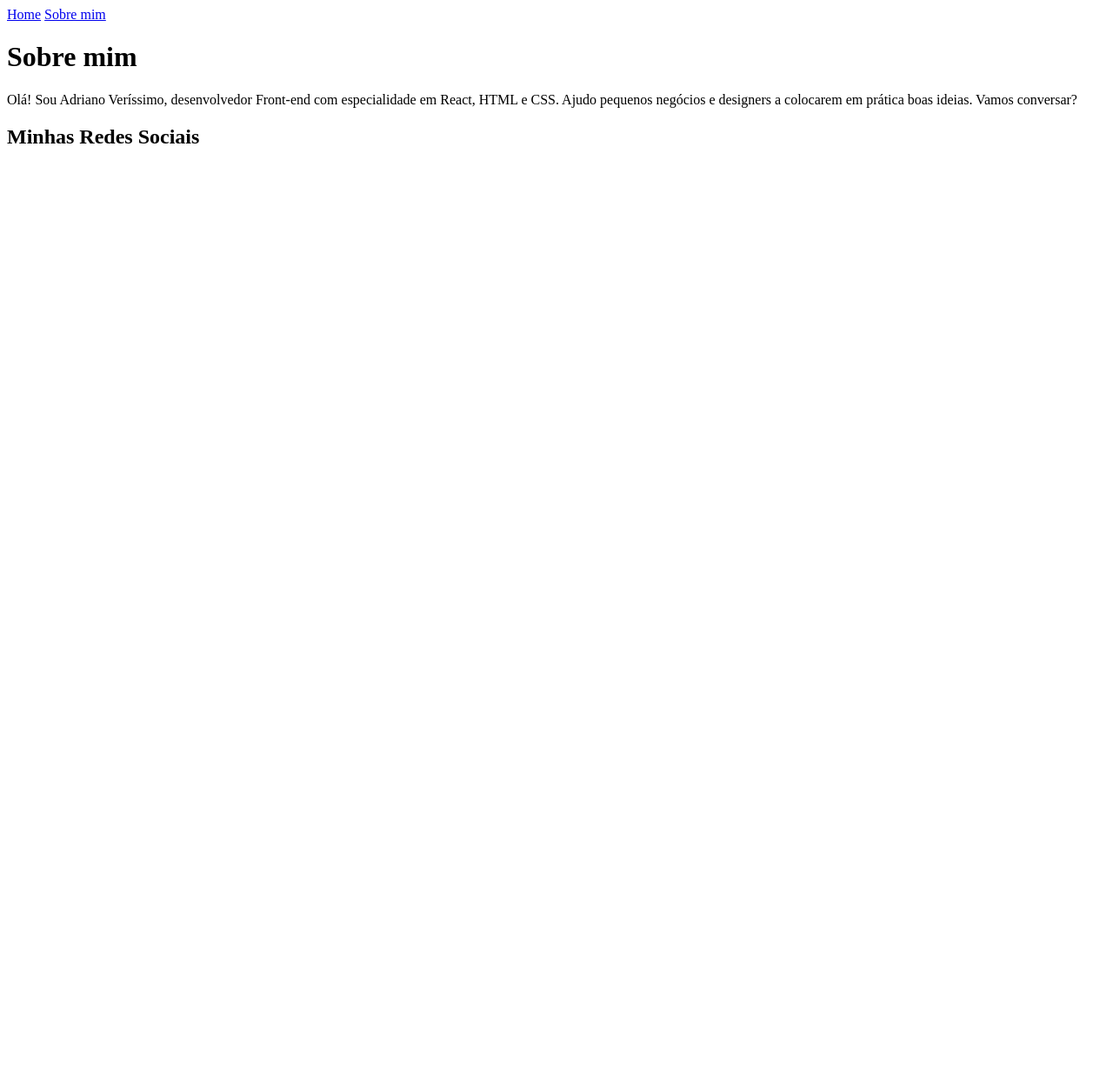
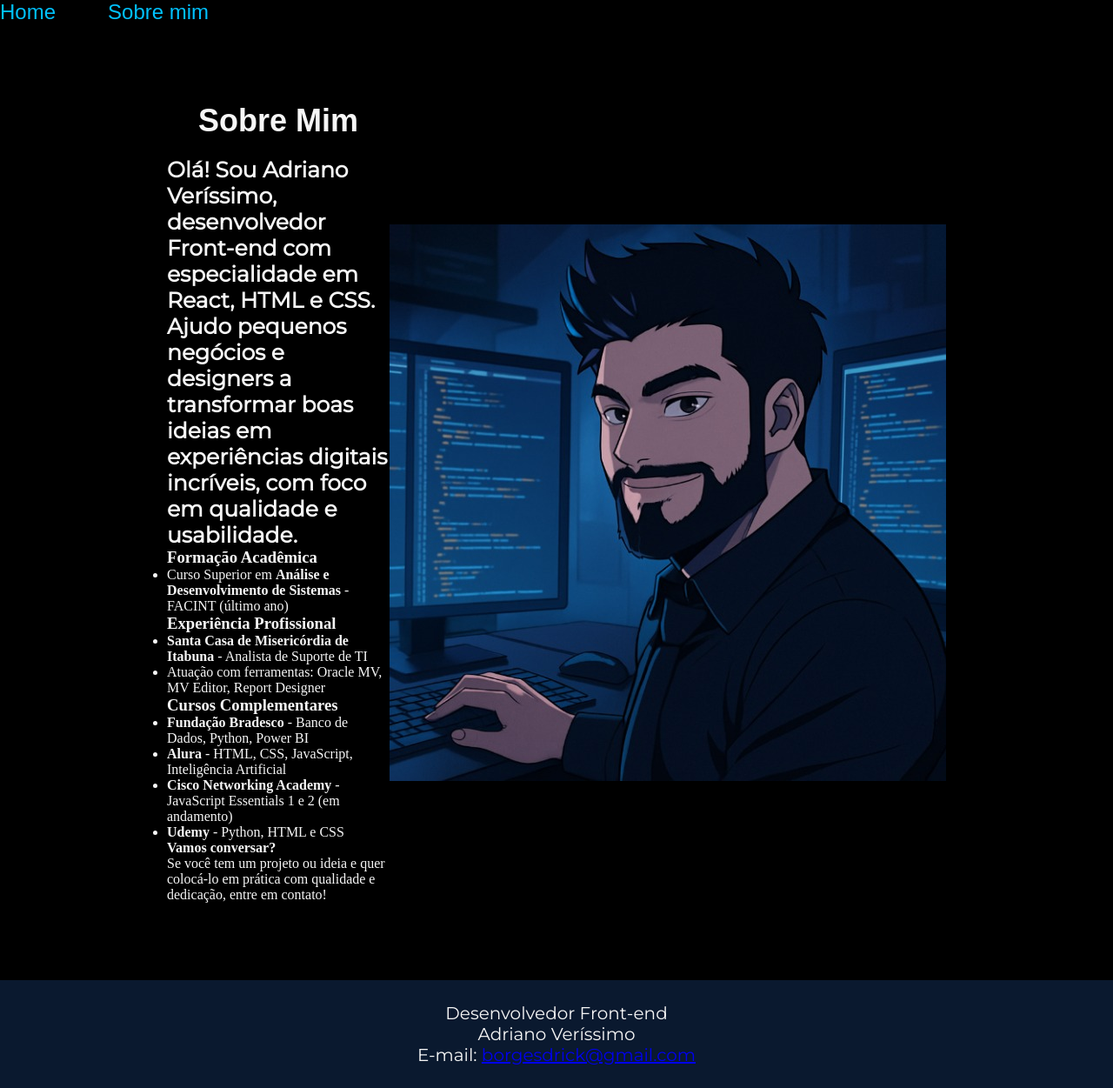
Before and after one commit to adrianoverissimo81/portifolio_alura, a plain HTML site: page about.html in a window 1280 px wide. Shown: the whole page at 87% size. Before the commit the page ends 800 px from the top, so only its background shows below. Drawn offline with Linux system fonts and the light colour scheme; a web font is replaced by a local one.

Commit message:
Inclusão de varieveis no css

```diff
--- a/about.html
+++ b/about.html
@@ -1,20 +1,88 @@
 <!DOCTYPE html>
 <html lang="pt - br">
+
 <head>
     <meta charset="UTF-8">
     <meta name="viewport" content="width=device-width, initial-scale=1.0">
     <title>Sobre mim</title>
+    <link rel="stylesheet" href="./styles/styles.css">
+    <meta http-equiv="X-UA-Compatible" content="IE=edge">
 </head>
+
 <body>
     <header>
-    <nav class="cabecalho-nav">
-        <a class="Menu_link" href="index.html">Home</a>
-        <a class="Menu_link" href="about.html">Sobre mim</a>
-    </nav>
+        <nav class="cabecalho-nav">
+            <a class="Menu_link" href="index.html">Home</a>
+            <a class="Menu_link" href="about.html">Sobre mim</a>
+        </nav>
     </header>
-    <h1>Sobre mim</h1>
-    <p>Olá! Sou Adriano Veríssimo, desenvolvedor Front-end com especialidade em React, HTML e CSS. Ajudo pequenos negócios e designers a colocarem em prática boas ideias. Vamos conversar?</p>
-    <h2>Minhas Redes Sociais</h2>
+    <main class="apresentacao">
+        <section class="apresentacao-conteudo">
+            <div class="row">
+                <div class="apresentacao-conteudo-botoes">
+                    <h2 class="apresentacao-conteudo-titulo">Sobre Mim</h2>
+                    <p class="apresentacao-conteudo-texto">
+                        Olá! Sou <strong>Adriano Veríssimo</strong>, desenvolvedor Front-end com especialidade em
+                        <strong>React, HTML e CSS</strong>. Ajudo pequenos negócios e designers a transformar boas
+                        ideias em experiências digitais incríveis, com foco em qualidade e usabilidade.
+                    </p>
+                </div>
+
+                <!-- Formação -->
+                <div class="col-md-6 mb-4">
+                    <h3 class="fw-bold">Formação Acadêmica</h3>
+                    <ul>
+                        <li>Curso Superior em <strong>Análise e Desenvolvimento de Sistemas</strong> - FACINT (último
+                            ano)</li>
+                    </ul>
+                </div>
+
+                <!-- Experiência -->
+                <div class="col-md-6 mb-4">
+                    <h3 class="fw-bold">Experiência Profissional</h3>
+                    <ul>
+                        <li><strong>Santa Casa de Misericórdia de Itabuna</strong> - Analista de Suporte de TI</li>
+                        <li>Atuação com ferramentas: Oracle MV, MV Editor, Report Designer</li>
+                    </ul>
+                </div>
+
+                <!-- Cursos -->
+                <div class="col-md-12">
+                    <h3 class="fw-bold">Cursos Complementares</h3>
+                    <div class="row">
+                        <div class="col-md-6">
+                            <ul>
+                                <li><strong>Fundação Bradesco</strong> - Banco de Dados, Python, Power BI</li>
+                                <li><strong>Alura</strong> - HTML, CSS, JavaScript, Inteligência Artificial</li>
+                            </ul>
+                        </div>
+                        <div class="col-md-6">
+                            <ul>
+                                <li><strong>Cisco Networking Academy</strong> - JavaScript Essentials 1 e 2 (em
+                                    andamento)</li>
+                                <li><strong>Udemy</strong> - Python, HTML e CSS</li>
+                            </ul>
+                        </div>
+                    </div>
+                </div>
+
+                <!-- Chamada para ação -->
+                <div class="col-12 text-center mt-5">
+                    <h4 class="fw-bold">Vamos conversar?</h4>
+                    <p class="fs-5">Se você tem um projeto ou ideia e quer colocá-lo em prática com qualidade e
+                        dedicação, entre em contato!</p>
+                </div>
+            </div>
+        </section>
+        <img src="file1.png" alt="Imagem de Adriano Veríssimo aprendendo">
+
+    </main>
+    <footer class="rodape">
+        <p>Desenvolvedor Front-end</p>
+        <p>Adriano Veríssimo</p>
+        <p>E-mail: <a href="mailto:borgesdrick@gmail.com">borgesdrick@gmail.com</a></p>
+    </footer>
 
 </body>
+
 </html>
--- a/styles/styles.css
+++ b/styles/styles.css
@@ -1,5 +1,16 @@
 @import url('https://fonts.googleapis.com/css2?family=Archivo+Black&family=Bebas+Neue&family=Bitcount+Prop+Double:wght@100..900&family=Montserrat&display=swap');
 
+:root {
+   --cor--primaria: #000000;
+   --cor--secundaria: #f6f6f6;
+   --cor--terciaria: #00c2ff;
+   --cor--quartenaria: #272727; /*(fundo do botão)*/
+   --cor--quintenaria: #0a192f; /*(houve)*/
+
+
+   --fonte--primaria: 'Korona One', sans-serif;
+   --fonte--secundaria: 'Montserrat', sans-serif;
+}
 
 * {
     margin: 0;
@@ -10,8 +21,8 @@ body {
     /* height: 100vh; */
     box-sizing: border-box;
     /* background: linear-gradient(145deg, #0a192f, #122740); */
-    color: #f6f6f6;
-    background-color: #000000 ;
+    color: var(--cor--secundaria);
+    background-color: var(--cor--primaria);
  }
 
  .cabecalho {
@@ -25,10 +36,10 @@ body {
  }
 
  .Menu_link {
-    font-family: 'korona one', sans-serif;
+    font-family: var(--fonte--primaria);
     font-weight: 400px;
     font-size: 24px;
-    color: #00C2FF;
+    color: var(--cor--terciaria);
      text-decoration: none;
  }
 
@@ -50,22 +61,22 @@ body {
 
  .apresentacao-conteudo-titulo {
     font-size: 36px;
-    font-family: 'korona one', sans-serif;
+    font-family: var(--fonte--primaria);
     /* font-weight: 400px; */
 
  }
 
  .titulo-destaque {
-    color: #00C2FF ;
+    color: var(--cor--terciaria);
     font-weight: bold;
     font-size: 48px;
-    font-family: 'korona one', sans-serif;
+    font-family: var(--fonte--primaria);
     font-weight: 400px;
  }
 
  .apresentacao-conteudo-texto {
     font-size: 25px;
-    font-family: "Montserrat", sans-serif;
+    font-family: var(--fonte--secundaria);
     font-weight: 600;
  }
 
@@ -78,7 +89,7 @@ body {
  }
 
  .Titulo-botoes {
-   font-family: 'korona one', sans-serif;
+   font-family: var(--fonte--primaria);
    font-weight: 400px;
    font-size: 24px;
  }
@@ -87,7 +98,7 @@ body {
    display: flex;
    justify-content: center;
    gap: 5px;
-   border: 3px solid #00C2FF;
+   border: 3px solid var(--cor--terciaria); /* cor da borda */
    width: 378px;
    text-align: center;
    border-radius: 8px;
@@ -95,13 +106,13 @@ body {
    font-weight: 600;
    padding: 21.5px 0;
    text-decoration: none;
-   color: #f6f6f6; /* cor do texto */
-   font-family: "Montserrat", sans-serif;
+   color: var(--cor--secundaria); /* cor do texto */
+   font-family: var(--fonte--secundaria);
   /* display: inline-block; garante que a borda apareça */
 }
 
 .botoes_link:hover {
-   background-color: #272727; /* cor de fundo ao passar o mouse */
+   background-color: var(--cor--quartenaria); /* cor de fundo ao passar o mouse */
    transition: 0.3s;
  }
 
@@ -114,9 +125,9 @@ body {
  .rodape {
     text-align: center;
     padding:  26px;
-    color: #f6f6f6;
-    background-color: #0a192f;
-    font-family: "Montserrat", sans-serif;
+    color: var(--cor--secundaria);
+    background-color: var(--cor--quintenaria);
+    font-family: var(--fonte--secundaria);
     font-size: 20px;
     font-weight: 400px;
  }
```
